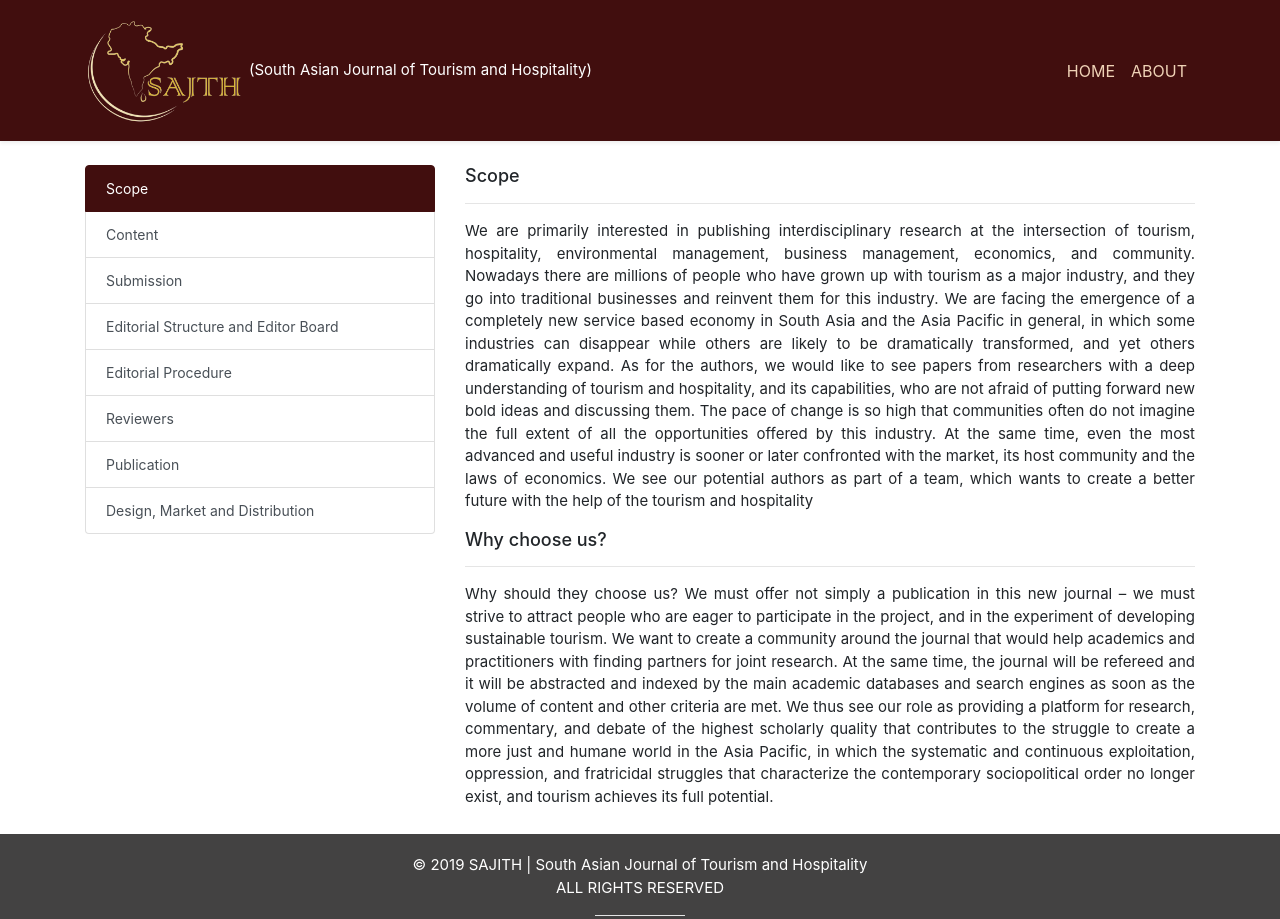
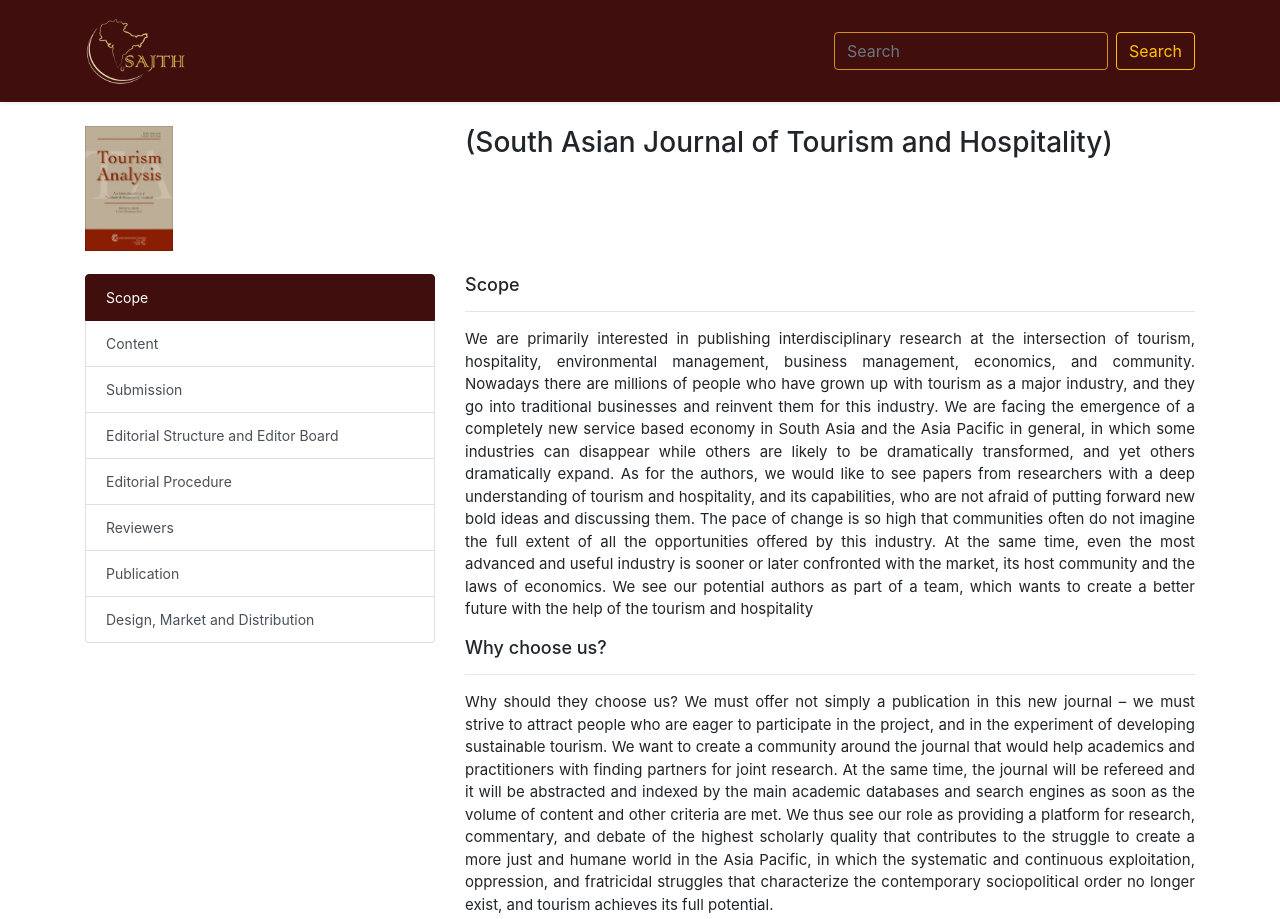
Before and after one commit to ThiwankaShan/thilinamj.github.io, a plain HTML site: page sajith/index.html in a window 1280 px wide. Shown: the top 919 px of the page. Drawn offline with nearby package versions, Linux system fonts and the light colour scheme.

Commit message:
add searched bar

```diff
--- a/sajith/css/style.css
+++ b/sajith/css/style.css
@@ -13,6 +13,9 @@
     color: #fff;
     background-color: #410e0e;
     border-color: #410e0e;
+}
+.navimg{
+    width: 35%;
 }
 
 .navtext {
@@ -85,3 +88,16 @@ img {
         margin-top: 15px;
     }
 }
+
+.journal_img{
+    width: 25%;
+    margin-bottom: 23px;
+}
+.nav-link{
+    color: #fff;
+}
+
+.form-control{
+    background-color: transparent;
+    border: 1px solid #cf9214;
+}
--- a/sajith/index.html
+++ b/sajith/index.html
@@ -17,8 +17,8 @@
   <div style="min-height: 100vh;">
     <nav class="shadow-sm p-3 mb-5 navbar navbar-expand-lg navbar-dark bg-dark">
       <div class="container">
-        <a class="" href="#"> <img width='50%' src="./assets/logo.png" alt=""></a>
-        <P class="navtext">(South Asian Journal of Tourism and Hospitality)
+        <a class="" href="#"> <img class="navimg" src="./assets/logo.png" alt=""></a>
+        <P class="navtext">
         </P>
         <button class="navbar-toggler" type="button" data-toggle="collapse" data-target="#navbarSupportedContent"
           aria-controls="navbarSupportedContent" aria-expanded="false" aria-label="Toggle navigation">
@@ -26,17 +26,28 @@
         </button>
         <div class="collapse navbar-collapse" id="navbarSupportedContent">
           <ul class="navbar-nav ml-auto">
-            <li class="nav-item">
-              <a class="nav-link" href="" data-target="#myModal" data-toggle="modal">Home</a>
-            </li>
-            <li class="nav-item">
+            <!-- <li class="nav-item">
               <a class="nav-link" href="" data-target="#myModal" data-toggle="modal">About</a>
-            </li>
+            </li> -->
+            <form class="form-inline my-2 my-lg-0">
+                <input class="form-control mr-sm-2" type="search" placeholder="Search">
+                <button class="btn btn-outline-warning my-2 my-sm-0" type="submit">Search</button>
+              </form>
           </ul>
         </div>
     </nav>
     <br>
     <div class="container">
+      <div class="journal">
+        <div class="row">
+          <div class="col-12 col-md-4">
+              <a class="" href="#"> <img class="journal_img" src="./assets/jimg.jpg" alt=""></a>
+          </div>
+          <div class="col-12 col-md-8">
+            <h3>(South Asian Journal of Tourism and Hospitality)</h3>
+            </div>
+        </div>
+      </div>
       <div class="row">
         <div class="col-12 col-md-4 leftside ">
           <div class="list-group" id="list-tab" role="tablist">
```
Also changed, not shown: sajith/assets/jimg.jpg (added).
